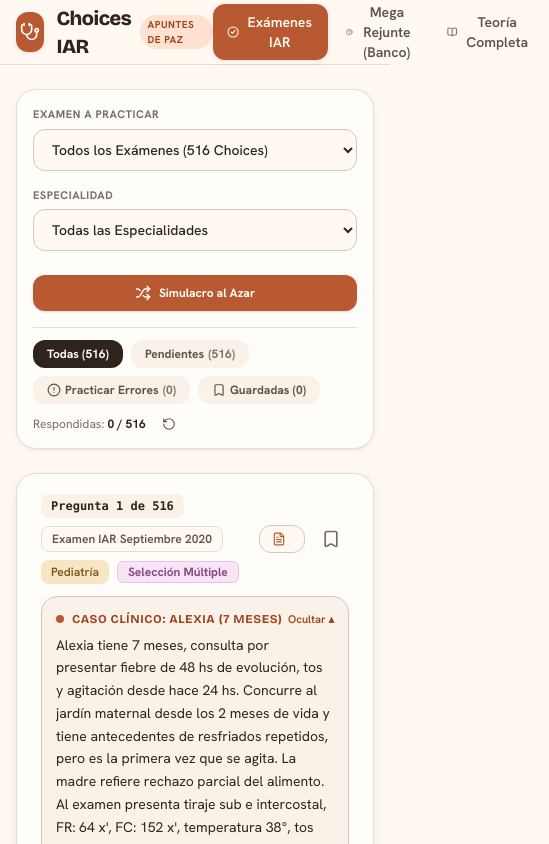
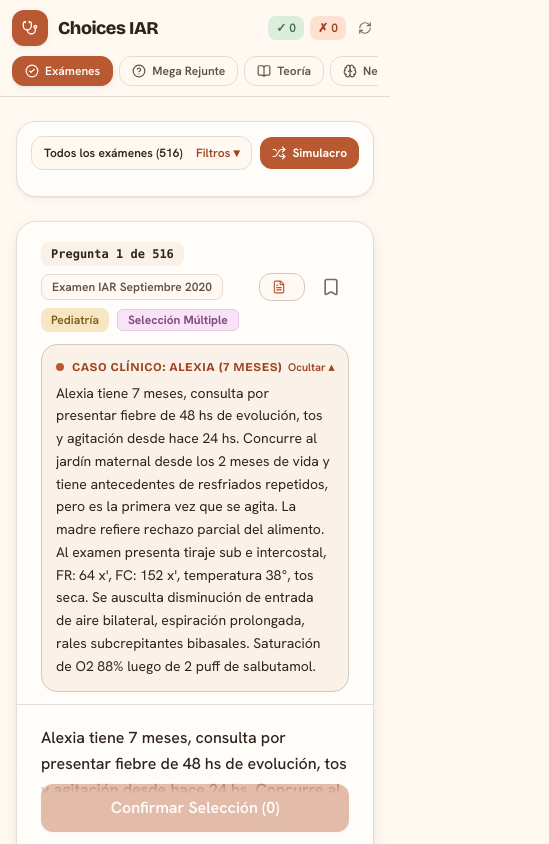
Before and after one commit to SAE3F/choices-iar, a React (Vite) app: page / in a window 390 px wide. Shown: the top 844 px of the page, 549 px wide, since content can reach past the window. Built offline with nearby package versions, Linux system fonts and the light colour scheme.

Commit message:
fix: mobile navbar shows all 5 sections + collapsible filter drawer on mobile

```diff
--- a/src/components/Navbar.jsx
+++ b/src/components/Navbar.jsx
@@ -3,44 +3,44 @@ import { BookOpen, CheckCircle2, Activity, Brain, Stethoscope, RefreshCw, HelpCi
 
 export default function Navbar({ activeTab, setActiveTab, stats, onResetStats }) {
   const navItems = [
-    { id: 'quiz', label: 'Exámenes IAR', icon: CheckCircle2 },
-    { id: 'bank', label: 'Mega Rejunte (Banco)', icon: HelpCircle },
-    { id: 'theory', label: 'Teoría Completa', icon: BookOpen },
-    { id: 'milestones', label: 'Neurodesarrollo', icon: Brain, hideOnMobile: 'hidden md:flex' },
-    { id: 'labs', label: 'Laboratorio', icon: Activity, hideOnMobile: 'hidden lg:flex' },
+    { id: 'quiz', label: 'Exámenes IAR', shortLabel: 'Exámenes', icon: CheckCircle2 },
+    { id: 'bank', label: 'Mega Rejunte (Banco)', shortLabel: 'Mega Rejunte', icon: HelpCircle },
+    { id: 'theory', label: 'Teoría Completa', shortLabel: 'Teoría', icon: BookOpen },
+    { id: 'milestones', label: 'Neurodesarrollo', shortLabel: 'Neurodesarrollo', icon: Brain },
+    { id: 'labs', label: 'Laboratorio', shortLabel: 'Laboratorio', icon: Activity },
   ];
 
   return (
     <header
       className="sticky top-0 z-50 backdrop-blur-md border-b"
       style={{
-        backgroundColor: 'rgba(255, 249, 241, 0.92)',
+        backgroundColor: 'rgba(255, 249, 241, 0.94)',
         borderColor: 'var(--line)',
       }}
     >
-      <div className="max-w-7xl mx-auto px-4 sm:px-6 lg:px-8">
-        <div className="flex items-center justify-between h-16">
+      <div className="max-w-7xl mx-auto px-3 sm:px-6 lg:px-8">
+        <div className="flex items-center justify-between h-14 sm:h-16 gap-2">
           {/* Brand */}
-          <div className="flex items-center space-x-3 cursor-pointer" onClick={() => setActiveTab('quiz')}>
+          <div className="flex items-center space-x-2.5 sm:space-x-3 cursor-pointer min-w-0" onClick={() => setActiveTab('quiz')}>
             <div
-              className="w-10 h-10 rounded-xl flex items-center justify-center text-white"
+              className="w-9 h-9 sm:w-10 sm:h-10 rounded-xl flex items-center justify-center text-white shrink-0"
               style={{
                 backgroundColor: 'var(--clay)',
                 boxShadow: 'var(--shadow-sm)',
               }}
             >
-              <Stethoscope className="w-5 h-5" />
+              <Stethoscope className="w-4 h-4 sm:w-5 sm:h-5" />
             </div>
-            <div>
+            <div className="min-w-0">
               <div className="flex items-center space-x-2">
                 <span
-                  className="font-display font-extrabold text-xl tracking-tight"
+                  className="font-display font-extrabold text-lg sm:text-xl tracking-tight truncate"
                   style={{ color: 'var(--ink)' }}
                 >
                   Choices IAR
                 </span>
                 <span
-                  className="text-[10px] font-bold px-2 py-0.5 rounded-full uppercase tracking-wider"
+                  className="hidden sm:inline-block text-[10px] font-bold px-2 py-0.5 rounded-full uppercase tracking-wider shrink-0"
                   style={{
                     backgroundColor: 'var(--clay-tint)',
                     color: 'var(--clay-deep)',
@@ -49,14 +49,14 @@ export default function Navbar({ activeTab, setActiveTab, stats, onResetStats })
                   Apuntes de Paz
                 </span>
               </div>
-              <p className="text-xs hidden sm:block" style={{ color: 'var(--ink-faint)' }}>
-                Internado Anual Rotatorio • 26 Exámenes • 483 Choices
+              <p className="text-xs hidden lg:block" style={{ color: 'var(--ink-faint)' }}>
+                Internado Anual Rotatorio • 26 Exámenes • 516 Choices
               </p>
             </div>
           </div>
 
-          {/* Navigation Tabs */}
-          <nav className="flex items-center space-x-1 sm:space-x-1.5">
+          {/* Desktop Navigation Tabs */}
+          <nav className="hidden md:flex items-center space-x-1 lg:space-x-1.5">
             {navItems.map((item) => {
               const Icon = item.icon;
               const isActive = activeTab === item.id;
@@ -64,7 +64,7 @@ export default function Navbar({ activeTab, setActiveTab, stats, onResetStats })
                 <button
                   key={item.id}
                   onClick={() => setActiveTab(item.id)}
-                  className={`flex items-center space-x-1.5 px-3.5 py-2 rounded-xl text-sm font-semibold transition-all ${item.hideOnMobile || ''}`}
+                  className="flex items-center space-x-1.5 px-3 py-2 rounded-xl text-sm font-semibold transition-all whitespace-nowrap"
                   style={
                     isActive
                       ? {
@@ -83,25 +83,26 @@ export default function Navbar({ activeTab, setActiveTab, stats, onResetStats })
                     if (!isActive) e.currentTarget.style.backgroundColor = 'transparent';
                   }}
                 >
-                  <Icon className="w-4 h-4" />
+                  <Icon className="w-4 h-4 shrink-0" />
                   <span>{item.label}</span>
                 </button>
               );
             })}
+          </nav>
 
-            {/* Quick mini-stats pill */}
+          {/* Mini-stats pill (visible on both mobile & desktop) */}
           <div
-              className="hidden sm:flex items-center space-x-2 pl-3 ml-2 border-l text-xs"
+            className="flex items-center space-x-1.5 sm:space-x-2 pl-2 sm:pl-3 sm:border-l text-xs shrink-0"
             style={{ borderColor: 'var(--line)' }}
           >
             <span
-                className="font-semibold px-2.5 py-1 rounded-lg"
+              className="font-semibold px-2 py-1 rounded-lg"
               style={{ backgroundColor: 'var(--sage-tint)', color: 'var(--sage-deep)' }}
             >
               ✓ {stats.correct}
             </span>
             <span
-                className="font-semibold px-2.5 py-1 rounded-lg"
+              className="font-semibold px-2 py-1 rounded-lg"
               style={{ backgroundColor: 'var(--clay-tint)', color: 'var(--clay-deep)' }}
             >
               ✗ {stats.incorrect}
@@ -115,8 +116,39 @@ export default function Navbar({ activeTab, setActiveTab, stats, onResetStats })
               <RefreshCw className="w-3.5 h-3.5" />
             </button>
           </div>
+        </div>
+
+        {/* Mobile Navigation Strip: all 5 sections easily reachable */}
+        <nav className="flex md:hidden items-center gap-1.5 pb-2.5 overflow-x-auto no-scrollbar">
+          {navItems.map((item) => {
+            const Icon = item.icon;
+            const isActive = activeTab === item.id;
+            return (
+              <button
+                key={item.id}
+                onClick={() => setActiveTab(item.id)}
+                className="flex items-center space-x-1.5 px-3 py-1.5 rounded-xl text-xs font-semibold transition-all whitespace-nowrap shrink-0 border"
+                style={
+                  isActive
+                    ? {
+                        backgroundColor: 'var(--clay)',
+                        color: '#fffdfa',
+                        borderColor: 'var(--clay)',
+                        boxShadow: 'var(--shadow-sm)',
+                      }
+                    : {
+                        backgroundColor: 'var(--cream)',
+                        color: 'var(--ink-soft)',
+                        borderColor: 'var(--line)',
+                      }
+                }
+              >
+                <Icon className="w-3.5 h-3.5 shrink-0" />
+                <span>{item.shortLabel}</span>
+              </button>
+            );
+          })}
         </nav>
-        </div>
       </div>
     </header>
   );
--- a/src/components/QuestionBankView.jsx
+++ b/src/components/QuestionBankView.jsx
@@ -347,7 +347,7 @@ export default function QuestionBankView({ questions }) {
       {/* Main Question Card */}
       <div className="academic-card-elevated rounded-[20px] px-6 pb-6 pt-2 sm:px-8 sm:pb-8 sm:pt-3 transition-all">
         <div
-          className="sticky top-16 z-30 -mx-6 sm:-mx-8 px-6 sm:px-8 pt-3 pb-3 border-b backdrop-blur-md rounded-t-[20px]"
+          className="sticky top-[102px] md:top-16 z-30 -mx-6 sm:-mx-8 px-6 sm:px-8 pt-3 pb-3 border-b backdrop-blur-md rounded-t-[20px]"
           style={{
             backgroundColor: 'rgba(255, 253, 250, 0.96)',
             borderColor: 'var(--line)',
--- a/src/components/QuizView.jsx
+++ b/src/components/QuizView.jsx
@@ -189,6 +189,7 @@ export default function QuizView({ exams, megaQuestions = [], initialArea = 'all
 
   // Mobile: clinical case banner collapsed by default; auto-expanded when a new case starts
   const [caseExpanded, setCaseExpanded] = useState(false);
+  const [filtersOpenMobile, setFiltersOpenMobile] = useState(false);
   useEffect(() => {
     setCaseExpanded(!currentQ?.is_case_followup);
   }, [currentQ?.case_vignette]);
@@ -474,8 +475,36 @@ export default function QuizView({ exams, megaQuestions = [], initialArea = 'all
 
       {/* TOP FILTERS & SELECTION BAR (When not in Simulacro) */}
       {!isSimulacroActive && (
-        <div className="academic-card rounded-[20px] p-4 sm:p-5 space-y-4">
-          <div className="flex flex-col md:flex-row md:items-center justify-between gap-4">
+        <div className="academic-card rounded-[20px] p-3.5 sm:p-5 space-y-3 sm:space-y-4">
+          {/* Mobile compact toggle header */}
+          <div className="flex sm:hidden items-center justify-between gap-2">
+            <button
+              type="button"
+              onClick={() => setFiltersOpenMobile(v => !v)}
+              className="flex-1 flex items-center justify-between text-left px-3 py-2 rounded-xl border text-xs font-semibold"
+              style={{ backgroundColor: 'var(--cream)', borderColor: 'var(--line)', color: 'var(--ink)' }}
+            >
+              <span className="truncate">
+                {selectedExamId === 'all' ? 'Todos los exámenes' : exams.find(e => e.id === selectedExamId)?.title}
+                {selectedArea !== 'all' ? ` • ${selectedArea}` : ''}
+                {` (${totalInFilter})`}
+              </span>
+              <span className="ml-2 shrink-0" style={{ color: 'var(--clay-deep)' }}>
+                {filtersOpenMobile ? 'Ocultar ▴' : 'Filtros ▾'}
+              </span>
+            </button>
+            <button
+              type="button"
+              onClick={() => setShowSimulacroModal(true)}
+              className="px-3 py-2 rounded-xl text-xs font-bold text-white flex items-center gap-1.5 shrink-0"
+              style={{ backgroundColor: 'var(--clay)' }}
+            >
+              <Shuffle className="w-3.5 h-3.5" />
+              <span>Simulacro</span>
+            </button>
+          </div>
+
+          <div className={`${filtersOpenMobile ? 'flex' : 'hidden'} sm:flex flex-col md:flex-row md:items-center justify-between gap-4`}>
             {/* Exam selector */}
             <div className="flex-1">
               <label className="block text-[11px] font-bold uppercase tracking-wider mb-1.5" style={{ color: 'var(--ink-faint)' }}>
@@ -537,7 +566,7 @@ export default function QuizView({ exams, megaQuestions = [], initialArea = 'all
           </div>
 
           {/* FILTER MODES (Todas, Pendientes, Errores, Guardadas) */}
-          <div className="flex flex-wrap items-center justify-between gap-3 pt-3 border-t" style={{ borderColor: 'var(--line)' }}>
+          <div className={`${filtersOpenMobile ? 'flex' : 'hidden'} sm:flex flex-wrap items-center justify-between gap-3 pt-3 border-t`} style={{ borderColor: 'var(--line)' }}>
             <div className="flex flex-wrap items-center gap-2">
               <button
                 onClick={() => { setFilterMode('all'); setCurrentIndex(0); }}
@@ -613,7 +642,7 @@ export default function QuizView({ exams, megaQuestions = [], initialArea = 'all
       <div className="academic-card-elevated rounded-[20px] px-6 pb-6 pt-2 sm:px-8 sm:pb-8 sm:pt-3 transition-all">
         {/* Sticky Header: Question Number, Badges & Clinical Case Vignette */}
         <div
-          className="sticky top-16 z-30 -mx-6 sm:-mx-8 px-6 sm:px-8 pt-3 pb-3 border-b backdrop-blur-md rounded-t-[20px]"
+          className="sticky top-[102px] md:top-16 z-30 -mx-6 sm:-mx-8 px-6 sm:px-8 pt-3 pb-3 border-b backdrop-blur-md rounded-t-[20px]"
           style={{
             backgroundColor: 'rgba(255, 253, 250, 0.96)',
             borderColor: 'var(--line)',
```
Lines whose indentation alone changed are shown as unchanged.
